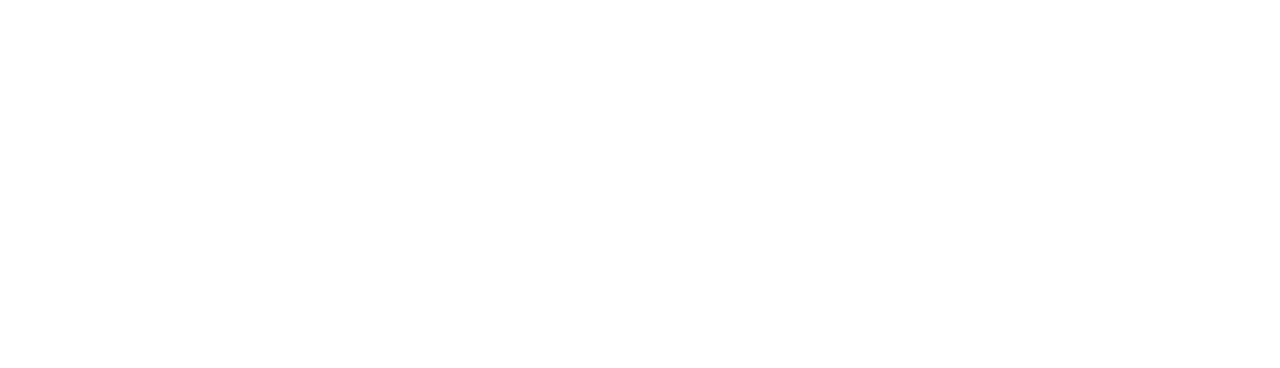
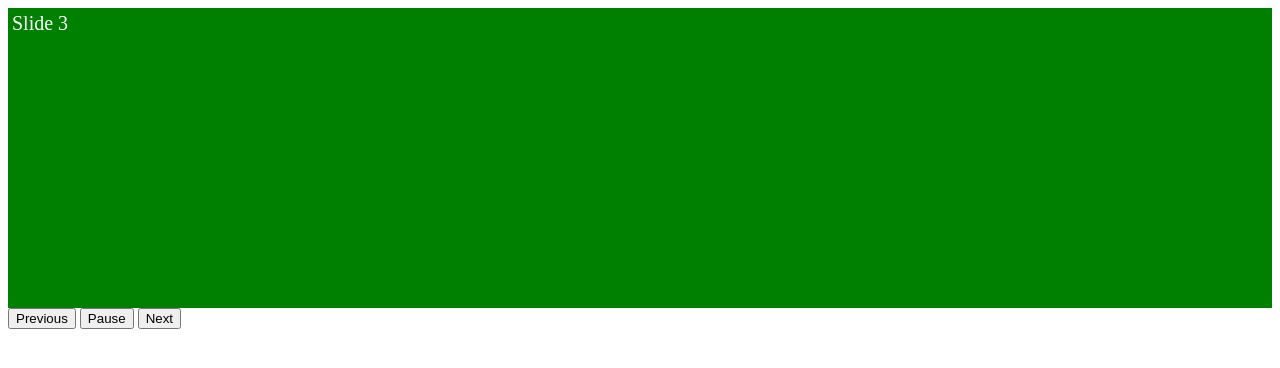
Before and after one commit to VasylysaSkyba/JS_for_Students, a plain HTML site: page lessons_5/index.html in a window 1280 px wide. Drawn offline with Linux system fonts and the light colour scheme.

Commit message:
lesson-5

```diff
--- a/lessons_5/css/styles.css
+++ b/lessons_5/css/styles.css
@@ -0,0 +1,48 @@
+#slides {
+  position: relative;
+  height: 300px;
+  padding: 0px;
+  margin: 0px;
+  list-style-type: none;
+}
+.slide {
+  position: absolute; /*розташування один за одним*/
+  left: 0px;
+  top: 0px;
+  width: 100%;
+  height: 100%;
+  opacity: 0; /*прозорість 0, не прозорий 1 */
+  z-index: 1; /*визначає порядок стека елемента. Іншими словами, Ви можете розмістити елемент на сторінці вище іншого елементу або перед ним*/
+  -webkit-transition: opacity 1s; /* Це префікс для властивості transition для вебкітових браузерів (таких як Google Chrome та Safari).*/
+  -moz-transition: opacity 1s; /*Це префікс для властивості transition для браузера Firefox (Gecko engine).*/
+  -o-transition: opacity 1s; /*Це префікс для властивості transition для браузера Opera.*/
+  transition: opacity 1s; /*Ця властивість transition визначає стандартні параметри анімації переходу для всіх браузерів, які підтримують CSS3.*/
+}
+.showing {
+  opacity: 1;
+  z-index: 2;
+}
+
+.slide {
+  font-size: 20px;
+  padding: 4px;
+  box-sizing: border-box; /*Будь-які поля та межі будуть включені в розміри висоти та ширини елемента*/
+  background: #333;
+  color: #fff;
+}
+.slide:nth-of-type(1) {
+  /*Селектор :nth-of-type(n) обирає елемент, що є n елементом одного типу свого батька.*/
+  background: red;
+}
+.slide:nth-of-type(2) {
+  background: orange;
+}
+.slide:nth-of-type(3) {
+  background: green;
+}
+.slide:nth-of-type(4) {
+  background: blue;
+}
+.slide:nth-of-type(5) {
+  background: purple;
+}
--- a/lessons_5/index.html
+++ b/lessons_5/index.html
@@ -0,0 +1,23 @@
+<!DOCTYPE html>
+<html lang="en">
+  <head>
+    <meta charset="UTF-8" />
+    <meta name="viewport" content="width=device-width, initial-scale=1.0" />
+    <title>Slide</title>
+    <link rel="stylesheet" href="css/styles.css" />
+  </head>
+  <body>
+    <ul id="slides">
+      <li class="slide showing">Slide 1</li>
+      <li class="slide">Slide 2</li>
+      <li class="slide">Slide 3</li>
+      <li class="slide">Slide 4</li>
+      <li class="slide">Slide 5</li>
+    </ul>
+
+    <button class="controls" id="previous">Previous</button>
+    <button class="controls" id="pause">Pause</button>
+    <button class="controls" id="next">Next</button>
+    <script src="js-01.js"></script>
+  </body>
+</html>
--- /dev/null
+++ b/lessons_5/js-01.js
@@ -0,0 +1,75 @@
+const slides = document.querySelectorAll("#slides .slide");
+let currentSlide = 0;
+const slideInterval = setInterval(nextSlide, 2000);
+
+//спочатку ця функція
+function nextSlide() {
+  slides[currentSlide].className = "slide";
+  currentSlide = (currentSlide + 1) % slides.length;
+  slides[currentSlide].className = "slide showing";
+}
+
+
+let playing = true;
+const pauseButton = document.getElementById("pause");
+
+function pauseSlideshow() {
+  pauseButton.innerHTML = "Play";
+  playing = false;
+  clearInterval(slideInterval);
+}
+
+function playSlideshow() {
+  pauseButton.innerHTML = "Pause";
+  playing = true;
+  slideInterval = setInterval(nextSlide, 2000);
+}
+
+pauseButton.onclick = function () {
+  if (playing) {
+    pauseSlideshow();
+  } else {
+    playSlideshow();
+  }
+};
+
+
+//змінити цю
+// function nextSlide() {
+//     slides[currentSlide].className = "slide";
+//     currentSlide = (currentSlide + 1) % slides.length;
+//     slides[currentSlide].className = "slide showing";
+// }
+
+
+//   на цю
+
+
+
+// function nextSlide() {
+//     goToSlide(currentSlide + 1);
+//   }
+
+//   function previousSlide() {
+//     goToSlide(currentSlide - 1);
+//   }
+
+//   function goToSlide(n) {
+//     slides[currentSlide].className = "slide";
+//     const length = slides.length; // Зберегти довжину масиву в змінній
+//     currentSlide = (n + length) % length; // Використовувати збережену довжину
+//     slides[currentSlide].className = "slide showing";
+//   }
+
+const next = document.getElementById("next");
+const previous = document.getElementById("previous");
+
+next.onclick = function () {
+  pauseSlideshow();
+  nextSlide();
+};
+
+previous.onclick = function () {
+  pauseSlideshow();
+  previousSlide();
+};
```
Also changed, not shown: lessons_4/code.js (+21 -83 lines), lessons_4/index.html (+12 -19 lines), 1 other file.
